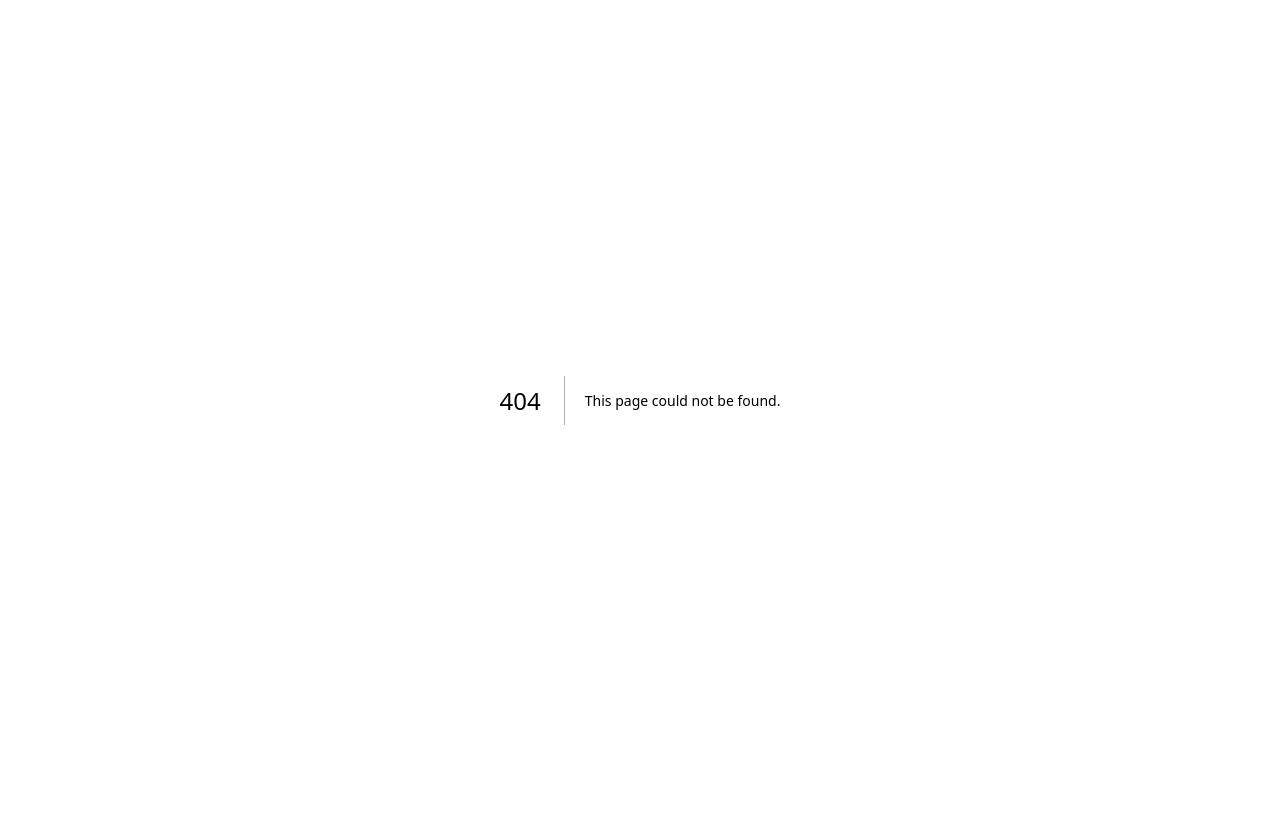
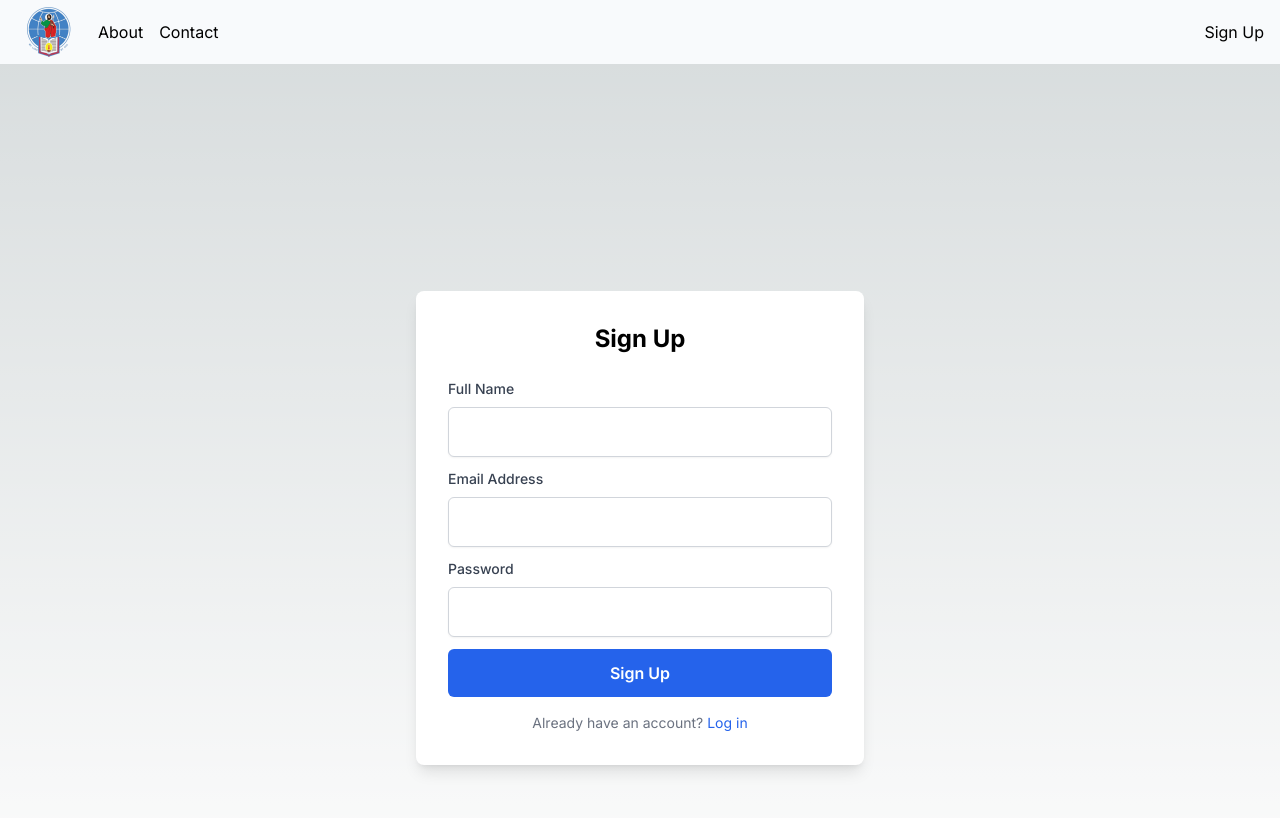
Before and after one commit to joesanthosh24/syro-singles, a Next.js app: page /signup in a window 1280 px wide. Before the commit this address had no page. Shown: the top 818 px of the page. Built offline with nearby package versions, Linux system fonts and the light colour scheme.

Commit message:
Added sign up page and sign up form. Fixed layout

```diff
--- a/app/layout.tsx
+++ b/app/layout.tsx
@@ -1,6 +1,7 @@
 import type { Metadata } from "next";
 import { Inter } from "next/font/google";
 import "./globals.css";
+import Navbar from "@/components/navbar";
 
 const inter = Inter({ subsets: ["latin"] });
 
@@ -16,7 +17,12 @@
 }>) {
   return (
     <html lang="en">
-      <body className={inter.className}>{children}</body>
+      <body className={inter.className}>
+        <Navbar />
+        <main className="flex min-h-screen flex-col pt-16">
+          {children}
+        </main>
+      </body>
     </html>
   );
 }
--- a/app/page.tsx
+++ b/app/page.tsx
@@ -1,9 +1,7 @@
-import Navbar from "@/components/navbar";
-
 export default function Home() {
   return (
-    <main className="flex min-h-screen flex-col items-center justify-between">
-     <Navbar />
-    </main>
+    <>
+
+    </>
   );
 }
--- /dev/null
+++ b/app/signup/page.tsx
@@ -0,0 +1,66 @@
+const SignUpPage = () => {
+  return (
+    <div className="flex min-h-screen justify-center items-center mb-10">
+      <div className="w-full max-w-md p-8 bg-white rounded-lg shadow-lg">
+        <h2 className="text-2xl font-bold text-center mb-6">Sign Up</h2>
+        <form className="space-y-3">
+          {/* Name Field */}
+          <div>
+            <label htmlFor="name" className="block text-sm font-medium text-gray-700">Full Name</label>
+            <input
+              type="text"
+              id="name"
+              name="name"
+              required
+              className="mt-2 p-3 w-full border border-gray-300 rounded-md shadow-sm focus:outline-none focus:ring-2 focus:ring-blue-500"
+            />
+          </div>
+
+          {/* Email Field */}
+          <div>
+            <label htmlFor="email" className="block text-sm font-medium text-gray-700">Email Address</label>
+            <input
+              type="email"
+              id="email"
+              name="email"
+              required
+              className="mt-2 p-3 w-full border border-gray-300 rounded-md shadow-sm focus:outline-none focus:ring-2 focus:ring-blue-500"
+            />
+          </div>
+
+          {/* Password Field */}
+          <div>
+            <label htmlFor="password" className="block text-sm font-medium text-gray-700">Password</label>
+            <input
+              type="password"
+              id="password"
+              name="password"
+              required
+              className="mt-2 p-3 w-full border border-gray-300 rounded-md shadow-sm focus:outline-none focus:ring-2 focus:ring-blue-500"
+            />
+          </div>
+
+          {/* Submit Button */}
+          <div>
+            <button
+              type="submit"
+              className="w-full bg-blue-600 text-white py-3 rounded-md font-semibold hover:bg-blue-700 focus:outline-none focus:ring-2 focus:ring-blue-500"
+            >
+              Sign Up
+            </button>
+          </div>
+        </form>
+
+        {/* Link to Login Page */}
+        <p className="mt-4 text-sm text-center text-gray-500">
+          Already have an account?{' '}
+          <a href="/login" className="text-blue-600 hover:underline">
+            Log in
+          </a>
+        </p>
+      </div>
+    </div>
+  )
+}
+
+export default SignUpPage
```
